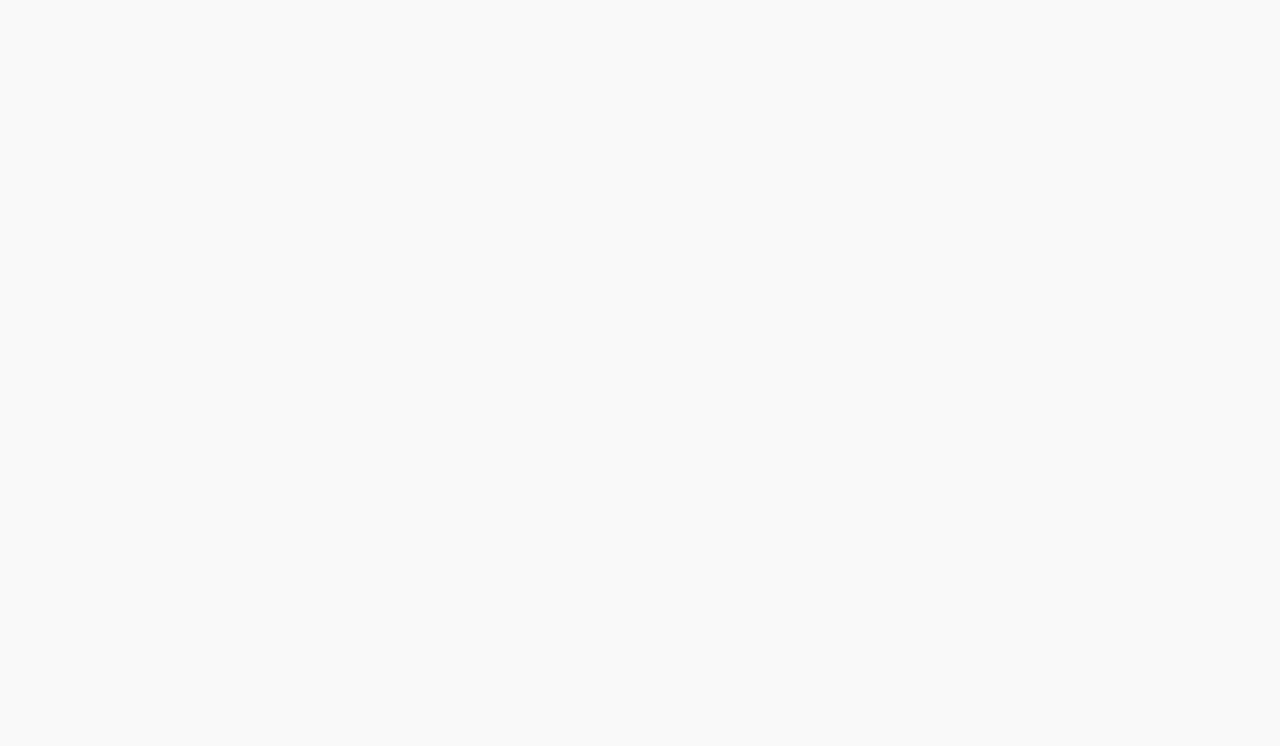
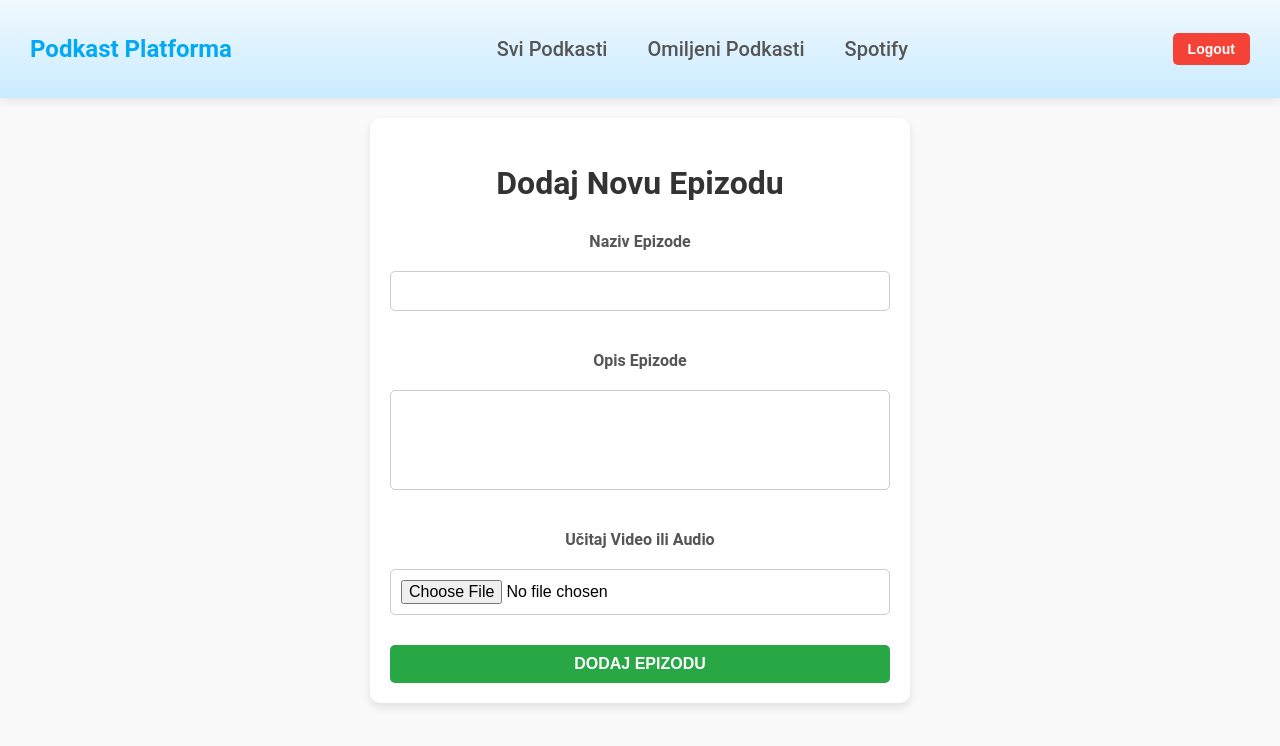
Before and after one commit to elab-development/internet-tehnologije-2024-projekat-podcast_2021_0391, a React (Create React App) app in the folder front_projekat/: page /podcast/1/add-episode in a window 1280 px wide. Before the commit this address had no page. Shown: the top 746 px of the page. Built offline with nearby package versions, Linux system fonts and the light colour scheme.

Commit message:
Kreirana stranica za dodavanje epizode za react projekat

```diff
--- a/front_projekat/src/App.js
+++ b/front_projekat/src/App.js
@@ -11,6 +11,7 @@ import Categories from './Components/Categories';
 import MyAccount from './Components/MyAccount';
 import AddPodcast from './Components/AddPodcast';
 import PodcastDetails from './Components/PodcastDetails';
+import AddEpisode from './Components/AddEpisode';
 function App() {
   return (
 
@@ -21,11 +22,12 @@ function App() {
           <Route path="/registracija" element={<Register />}/>
           <Route path="/podkasti" element={<Podcast />}/>
           <Route path="/omiljeni-podkasti" element={<FavoritesPage />}/>
-            <Route path="/korisnici" element={<Users />}/>
-             <Route path="/kategorije" element={<Categories />}/>
-                 <Route path="/my-account" element={<MyAccount />}/>
-                    <Route path="/add-podcast" element={<AddPodcast />}/>
-                      <Route path="/podcast/:podcastId" element={<PodcastDetails />} />
+          <Route path="/korisnici" element={<Users />}/>
+          <Route path="/kategorije" element={<Categories />}/>
+          <Route path="/my-account" element={<MyAccount />}/>
+          <Route path="/add-podcast" element={<AddPodcast />}/>
+          <Route path="/podcast/:podcastId" element={<PodcastDetails />} />
+          <Route path="/podcast/:podcastId/add-episode" element={<AddEpisode />} />
         </Routes>
       </div>
     </Router>
--- /dev/null
+++ b/front_projekat/src/Components/AddEpisode.css
@@ -0,0 +1,48 @@
+.add-episode {
+
+
+    margin: 0 auto;
+  }
+
+  .form-container {
+    background: #fff;
+    padding: 20px;
+    border-radius: 10px;
+    box-shadow: 0 4px 8px rgba(0, 0, 0, 0.1);
+  }
+
+  .form-container h2 {
+    text-align: center;
+    margin-bottom: 20px;
+  }
+
+  .form-container label {
+    display: block;
+    margin: 10px 0 5px;
+    font-weight: bold;
+  }
+
+  .form-container input,
+  .form-container textarea {
+    width: 100%;
+    padding: 10px;
+    margin-bottom: 15px;
+    border: 1px solid #ccc;
+    border-radius: 5px;
+    box-sizing: border-box;
+  }
+
+  .submit-btn {
+    width: 100%;
+    padding: 10px;
+    background-color: #28a745;
+    color: white;
+    border: none;
+    border-radius: 5px;
+    cursor: pointer;
+    font-size: 1rem;
+  }
+
+  .submit-btn:hover {
+    background-color: #218838;
+  }
--- /dev/null
+++ b/front_projekat/src/Components/AddEpisode.jsx
@@ -0,0 +1,97 @@
+import React, { useState } from "react";
+import { useNavigate, useParams } from "react-router-dom";
+import axios from "axios";
+import Navigation from './Navigation';
+import './AddEpisode.css';
+
+const AddEpisode = () => {
+  const navigate = useNavigate();
+  const { podcastId } = useParams();
+  const [formData, setFormData] = useState({
+    title: '',
+    description: '',
+  });
+  const [file, setFile] = useState(null);
+  const [message, setMessage] = useState('');
+
+  const handleChange = (e) => {
+    const { name, value } = e.target;
+    setFormData({ ...formData, [name]: value });
+  };
+
+  const handleFileChange = (e) => {
+    setFile(e.target.files[0]);
+  };
+
+  const handleSubmit = async (e) => {
+    e.preventDefault();
+
+
+    if (!formData.title || !formData.description || !file) {
+      setMessage('Sva polja su obavezna.');
+      return;
+    }
+
+    const requestData = new FormData();
+    requestData.append('title', formData.title);
+    requestData.append('description', formData.description);
+    requestData.append('file', file);
+    requestData.append('podcast_id', podcastId);
+
+    try {
+      const response = await axios.post('http://localhost:8000/api/episodes', requestData, {
+        headers: {
+          'Content-Type': 'multipart/form-data',
+          'Authorization': `Bearer ${window.sessionStorage.getItem('auth_token')}`,
+        },
+      });
+
+      setMessage('Epizoda uspešno dodata!');
+      setFormData({ title: '', description: '' });
+      setFile(null);
+
+
+      navigate(`/podcast/${podcastId}`);
+    } catch (error) {
+      console.error('Greška prilikom dodavanja epizode:', error);
+      setMessage('Došlo je do greške pri dodavanju epizode.');
+    }
+  };
+
+  return (
+    <div className="add-episode">
+      <Navigation />
+      <div className="form-container">
+        <h2>Dodaj Novu Epizodu</h2>
+        {message && <p className="message">{message}</p>}
+        <form onSubmit={handleSubmit}>
+          <label>Naziv Epizode</label>
+          <input
+            type="text"
+            name="title"
+            value={formData.title}
+            onChange={handleChange}
+            required
+          />
+          <label>Opis Epizode</label>
+          <textarea
+            name="description"
+            value={formData.description}
+            onChange={handleChange}
+            required
+          ></textarea>
+          <label>Učitaj Video ili Audio</label>
+          <input
+            type="file"
+            accept=".mp4, .mp3"
+            onChange={handleFileChange}
+            required
+          />
+          <button type="submit" className="btn submit-btn">Dodaj Epizodu</button>
+        </form>
+      </div>
+    </div>
+  );
+};
+
+export default AddEpisode;
```
